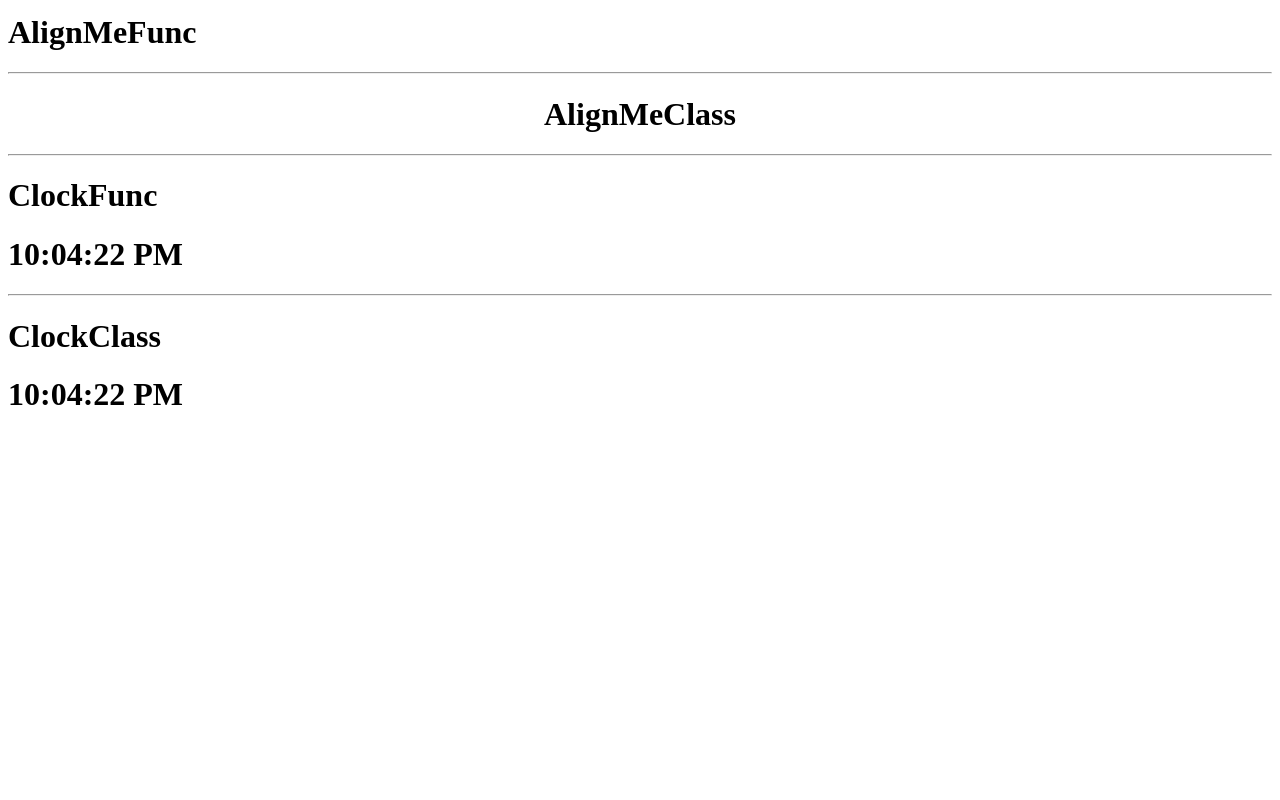
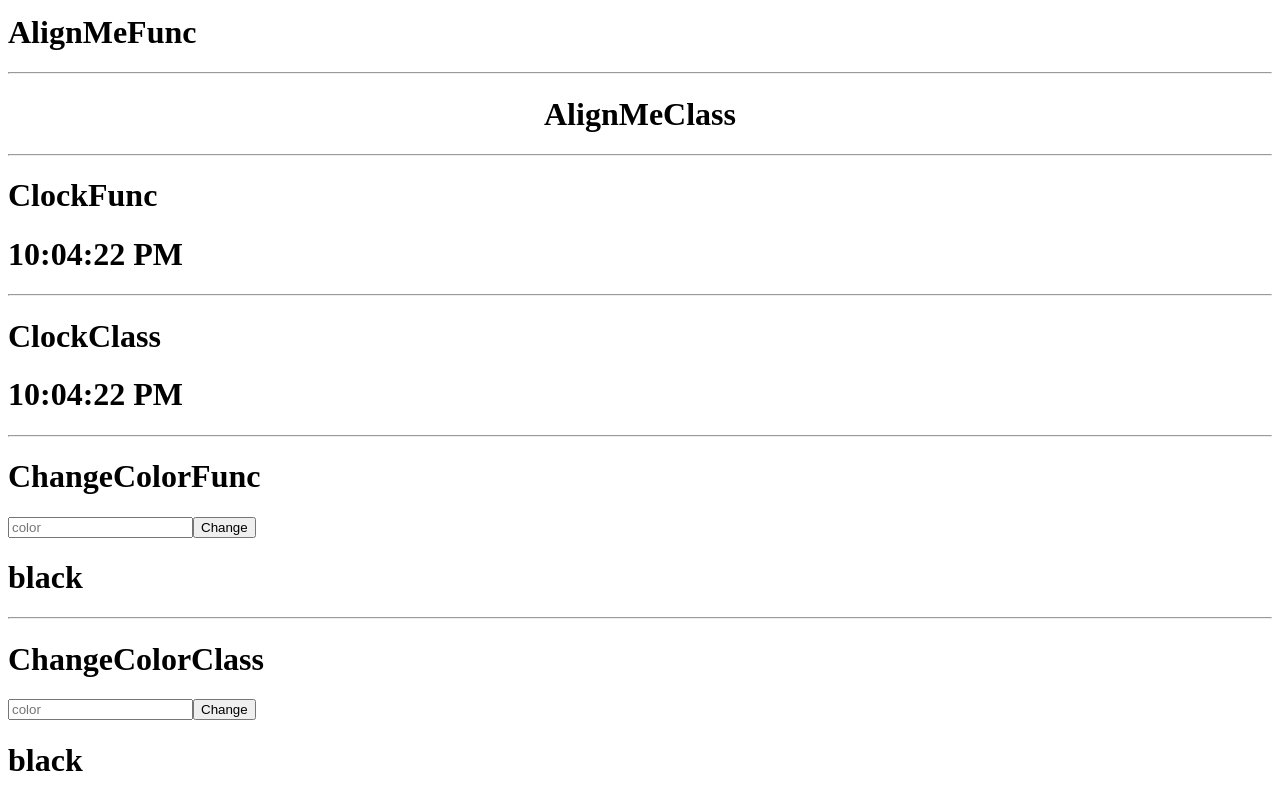
Before and after one commit to mkusztal/react-typescript-widgets, a React (Create React App) app: page / in a window 1280 px wide. Shown: the part 835-1635 px from the top of the page. Before the commit the page ends 1270 px from the top, so only its background shows below. Built offline with nearby package versions, Linux system fonts and the light colour scheme.

Commit message:
Add changeColor function and class component

```diff
--- a/src/App.tsx
+++ b/src/App.tsx
@@ -9,6 +9,8 @@ import AlignMeFunc from "./components/AlignMeFunc/AlignMeFunc";
 import AlignMeClass from "./components/AlignMeClass/AlignMeClass";
 import ClockFunc from "./components/ClockFunc/ClockFunc";
 import ClockClass from "./components/ClockClass/ClockClass";
+import ChangeColorFunc from "./components/ChangeColorFunc/ChangeColorFunc";
+import ChangeColorClass from "./components/ChangeColorClass/ChangeColorClass";
 
 function App() {
   return (
@@ -35,6 +37,10 @@ function App() {
       <ClockFunc />
       <hr />
       <ClockClass />
+      <hr />
+      <ChangeColorFunc />
+      <hr />
+      <ChangeColorClass />
     </div>
   );
 }
--- /dev/null
+++ b/src/components/ChangeColorClass/ChangeColorClass.tsx
@@ -0,0 +1,45 @@
+import React, { Component } from "react";
+
+type TProps = {
+  [key: string]: any;
+};
+
+type TState = {
+  text: string;
+  color: string;
+};
+
+class ChangeColorClass extends Component<TProps, TState> {
+  constructor(props: TProps) {
+    super(props);
+
+    this.state = {
+      text: "",
+      color: "black",
+    };
+  }
+
+  changeColor = () => {
+    this.setState({ color: this.state.text });
+  };
+  render() {
+    const { text, color } = this.state;
+    return (
+      <div>
+        <h1>ChangeColorClass</h1>
+        <input
+          type="text"
+          placeholder="color"
+          value={text}
+          onChange={(event) => {
+            this.setState({ text: event.target.value });
+          }}
+        />
+        <button onClick={this.changeColor}>Change</button>
+        <h1 style={{ color }}>{color}</h1>
+      </div>
+    );
+  }
+}
+
+export default ChangeColorClass;
--- /dev/null
+++ b/src/components/ChangeColorFunc/ChangeColorFunc.tsx
@@ -0,0 +1,26 @@
+import React, { useState } from "react";
+
+const ChangeColorFunc = () => {
+  const [text, setText] = useState("");
+  const [color, setColor] = useState("black");
+
+  const changeColor = () => {
+    setColor(text);
+  };
+
+  return (
+    <div>
+      <h1>ChangeColorFunc</h1>
+      <input
+        type="text"
+        placeholder="color"
+        value={text}
+        onChange={(event) => setText(event.target.value)}
+      />
+      <button onClick={changeColor}>Change</button>
+      <h1 style={{ color }}>{color}</h1>
+    </div>
+  );
+};
+
+export default ChangeColorFunc;
```
